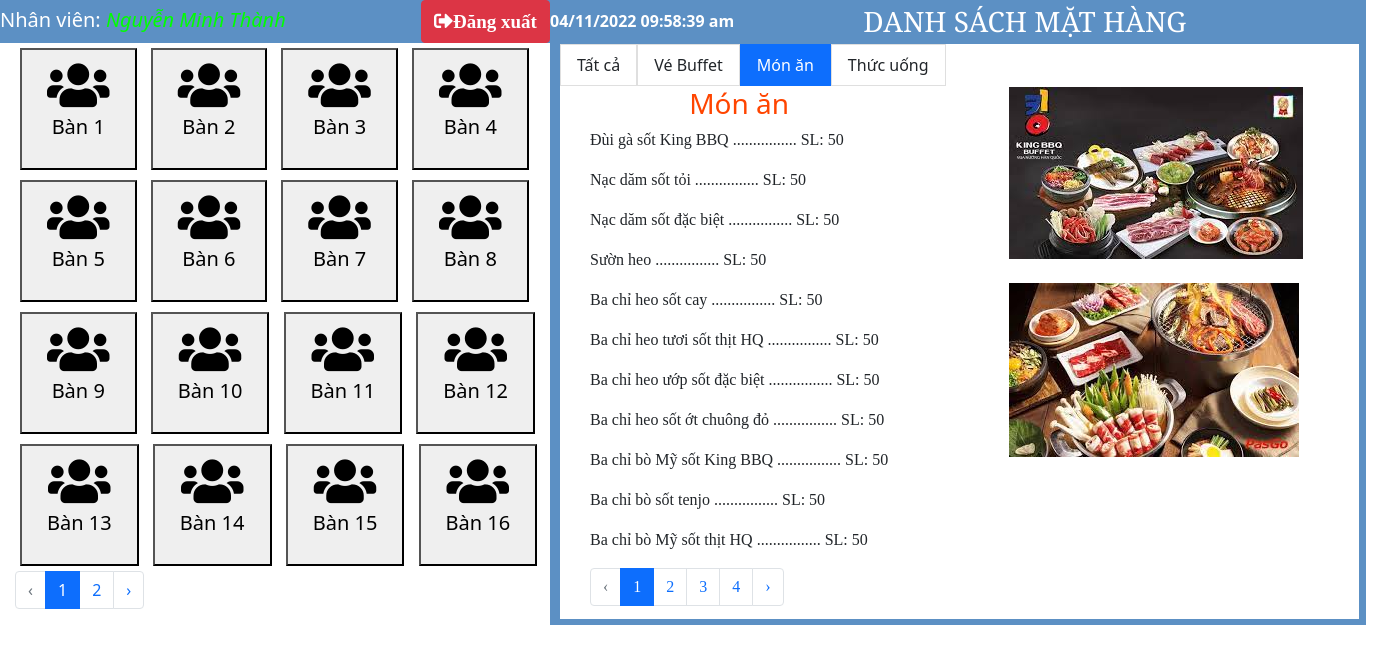
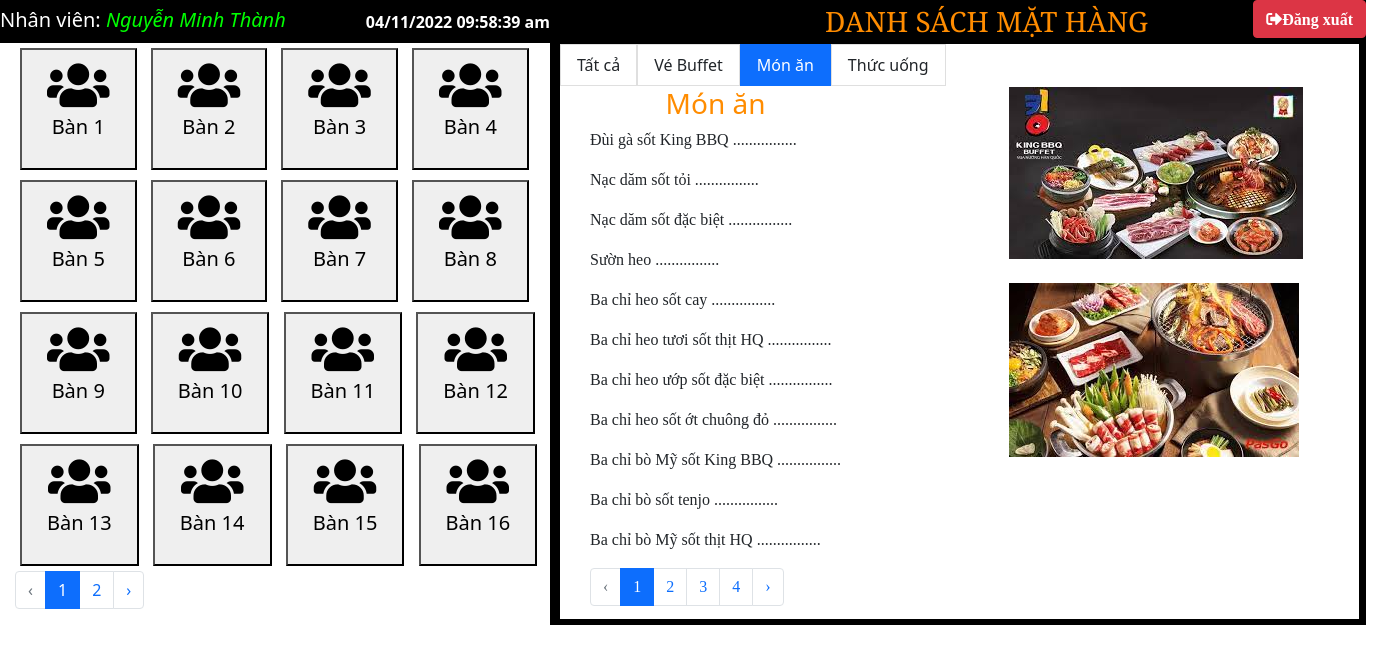
Before and after one commit to MinhDucIT43/LuanVan-2021, a Laravel app: page /banhangmonan in a window 1400 px wide. Shown: the top 664 px of the page. Run offline with Laravel 8, Linux system fonts and the light colour scheme; the visitor is signed in with stand-in values (Sample User, id 1); data comes from the database, SQL or seed files in the repository; some libraries are stand-ins or nearby versions.

Commit message:
commit 04/11/2022

```diff
--- a/app/Http/Controllers/BanHangController.php
+++ b/app/Http/Controllers/BanHangController.php
@@ -42,14 +42,14 @@
         if(Session::get('tendangnhap') && Session::get('vaitro')){
             $ban = ban::orderBy('maban','ASC')->paginate(16,'*','bp');
             $manuoc = nhommon::where('tenNM','LIKE','%'.'nước'.'%')->pluck('maNM');
-            $nuoc = mon::whereIn('maNM',$manuoc)->paginate(5,'*','np');
+            $nuoc = mon::whereIn('maNM',$manuoc)->paginate(8,'*','np');
             $mathit = nhommon::where('tenNM','LIKE','%'.'thịt'.'%')
                                 ->orwhere('tenNM','LIKE','%'.'hải sản'.'%')
                                 ->orwhere('tenNM','LIKE','%'.'lẩu'.'%')
                                 ->orwhere('tenNM','LIKE','%'.'canh'.'%')
                                 ->orwhere('tenNM','LIKE','%'.'truyền thống'.'%')
                                 ->pluck('maNM');
-            $thit = mon::whereIn('maNM',$mathit)->paginate(11,'*','tp');
+            $thit = mon::whereIn('maNM',$mathit)->paginate(18,'*','tp');
             $vebuffet = ve::orderBy('mave','ASC')->paginate(3,'*','vp');
             return view('banhang.banhangall',['ban'=>$ban,'nuoc'=>$nuoc,'thit'=>$thit,'vebuffet'=>$vebuffet]);
         }else {
--- a/app/Http/Controllers/DangNhapController.php
+++ b/app/Http/Controllers/DangNhapController.php
@@ -27,7 +27,7 @@
         ]);
 
         $tendangnhap = $request->tendangnhap;
-        $matkhau =  $request->matkhau;
+        $matkhau =  md5($request->matkhau);
 
         $chucvuadmin=1;
         $chucvuthungan=2;
@@ -65,13 +65,13 @@
         ]);
 
         $tendangnhap = $request->tendangnhap;
-        $matkhaucu =  $request->matkhaucu;
+        $matkhaucu =  md5($request->matkhaucu);
 
         $nhanvien = nhanvien::where('tendangnhap',$tendangnhap)->where('matkhau',$matkhaucu)->first();
 
         if($nhanvien){
             nhanvien::where('tendangnhap',$tendangnhap)->where('matkhau',$matkhaucu)->update([
-                'matkhau' => $request->matkhaumoi,
+                'matkhau' => md5($request->matkhaumoi),
             ]);
             return redirect()->route('doimatkhau')->with('success-doimatkhau','Đổi mật khẩu thành công!');
         }else{
--- a/app/Http/Controllers/NhanVienController.php
+++ b/app/Http/Controllers/NhanVienController.php
@@ -104,7 +104,7 @@
             }
             $nhanvien->namsinh = $request->namsinh;
             $nhanvien->gioitinh = $request->gioitinh;
-            $nhanvien->matkhau = $request->matkhau;
+            $nhanvien->matkhau = md5($request->matkhau);
             $nhanvien->diachi = $request->diachi;
             $nhanvien->soDT = $request->soDT;
             $nhanvien->ngayvaolam = $request->ngayvaolam;
--- a/public/css/banhang.css
+++ b/public/css/banhang.css
@@ -17,13 +17,11 @@
 #header{
     width: 550px;
     height: 43px;
-    background-color: #5c90c4;
+    background-color: black;
 }
 
 #logout{
-    position: absolute;
-    left: 421px;
-    font-size: 19px;
+    float: right;
 }
 
 #home{
@@ -31,6 +29,12 @@
     top: 5px;
     font-size:20px;
     color: white;
+}
+
+#time{
+    float: right;
+    position: relative;
+    top: 10px;
 }
 
 #cacban{
@@ -55,15 +59,15 @@
     width: 816px;
     height: 625px;
     float: right;
-    background-color: #5c90c4;
+    background-color: black;
 }
 
 #text-danhsachmonan{
     font-family: Cambria;
-    color: white;
+    color: #FF8C00;
     display: inline;
     position: relative;
-    left: 100px;
+    left: 250px;
     top: 5px;
     padding: 0px 25px 0px 25px;
 }
@@ -157,3 +161,11 @@
     width: 100px;
     height: 532px;
 }
+
+.title-mathang{
+    color: #FF8C00;
+}
+
+.tenmon{
+    font-family: Cambria;
+}
--- a/resources/views/banhang.blade.php
+++ b/resources/views/banhang.blade.php
@@ -17,7 +17,8 @@
         <div class="ban">
             <div id="header">
                 <p id="home">Nhân viên: <i style="color: #00ff00;"> {{ App\Models\nhanvien::where('tendangnhap',Session::get('tendangnhap'))->value('tenNV') }} </i></p>
-                <a href="{{ route('dangxuat') }}" class="btn btn-danger" id="logout"><i class="fas fa-sign-out-alt">Đăng xuất</i></a>
+                <input type="hidden" {{date_default_timezone_set("Asia/Ho_Chi_Minh")}}>
+                <b style="color: white;" id="time">{{date('d/m/Y h:i:s a')}}</b>
             </div>
             <div id="cacban">
                 @foreach($ban as $b)
@@ -32,9 +33,8 @@
             </div>
         </div>
         <div id="danhsachmonan">
-            <input type="hidden" {{date_default_timezone_set("Asia/Ho_Chi_Minh")}}>
-            <b style="color: white;">{{date('d/m/Y h:i:s a')}}</b>
             <h3 id="text-danhsachmonan">DANH SÁCH MẶT HÀNG</h3>
+            <a href="{{ route('dangxuat') }}" class="btn btn-danger" id="logout"><i class="fas fa-sign-out-alt">Đăng xuất</i></a>
             <div id="display-danhsachmonan">
                 <div id="menu-mathang">
                     <ul class="nav">
--- a/resources/views/banhang/banhangmonan.blade.php
+++ b/resources/views/banhang/banhangmonan.blade.php
@@ -9,7 +9,7 @@
         <div id="monan-private-content">
             <table id="monan-private-table">
                 <tr style="text-align: center;">
-                    <td><h3 style="color: #FF4500;">Món ăn</h3></td>
+                    <td><h3 class="title-mathang">Món ăn</h3></td>
                 </tr>
                 <tr style="font-family: Comic Sans MS cursive;">
                     <td>
@@ -17,9 +17,8 @@
                         {{$t['tenmon']}}
                         ................
                         @if($t['soluong'] == 0)
-                            SL: <p style="display: inline; color: red;">Hết hàng</p>
+                            <p style="display: inline; color: red;">Hết hàng</p>
                         @else
-                            SL: {{$t['soluong']}}
                         @endif
                         </p>
                     @endforeach
--- a/resources/views/banhang/banhangnuocuong.blade.php
+++ b/resources/views/banhang/banhangnuocuong.blade.php
@@ -9,7 +9,7 @@
         <div id="monan-private-content">
             <table id="monan-private-table">
                 <tr style="text-align: center;">
-                    <td><h3 style="color: #FF4500;">Thức uống</h3></td>
+                    <td><h3 class="title-mathang">Thức uống</h3></td>
                 </tr>
                 <tr style="font-family: Comic Sans MS cursive;">
                     <td>
@@ -17,11 +17,9 @@
                         {{$n['tenmon']}}
                         ................
                         {{number_format($n['gia'])}} VNĐ
-                        .......
                         @if($n['soluong'] == 0)
-                            SL: <p style="display: inline; color: red;">Hết hàng</p>
+                            <p style="display: inline; color: red;"> => Hết hàng</p>
                         @else
-                            SL: {{$n['soluong']}}
                         @endif
                         </p>
                     @endforeach
--- a/resources/views/banhang/banhangvebuffet.blade.php
+++ b/resources/views/banhang/banhangvebuffet.blade.php
@@ -8,7 +8,7 @@
     <div id="vebuffet-private">
         <table id="vebuffet-private-table">
             <tr style="text-align: center;">
-                <td><h3 style="color: #FF4500;">Vé Buffet</h3></td>
+                <td><h3 class="title-mathang">Vé Buffet</h3></td>
             </tr>
             <tr style="font-family: Comic Sans MS cursive;">
                 <td>
```
Also changed, not shown: resources/views/banhang/banhangall.blade.php (+21 -23 lines), resources/views/master.blade.php (+0 -45 lines).
